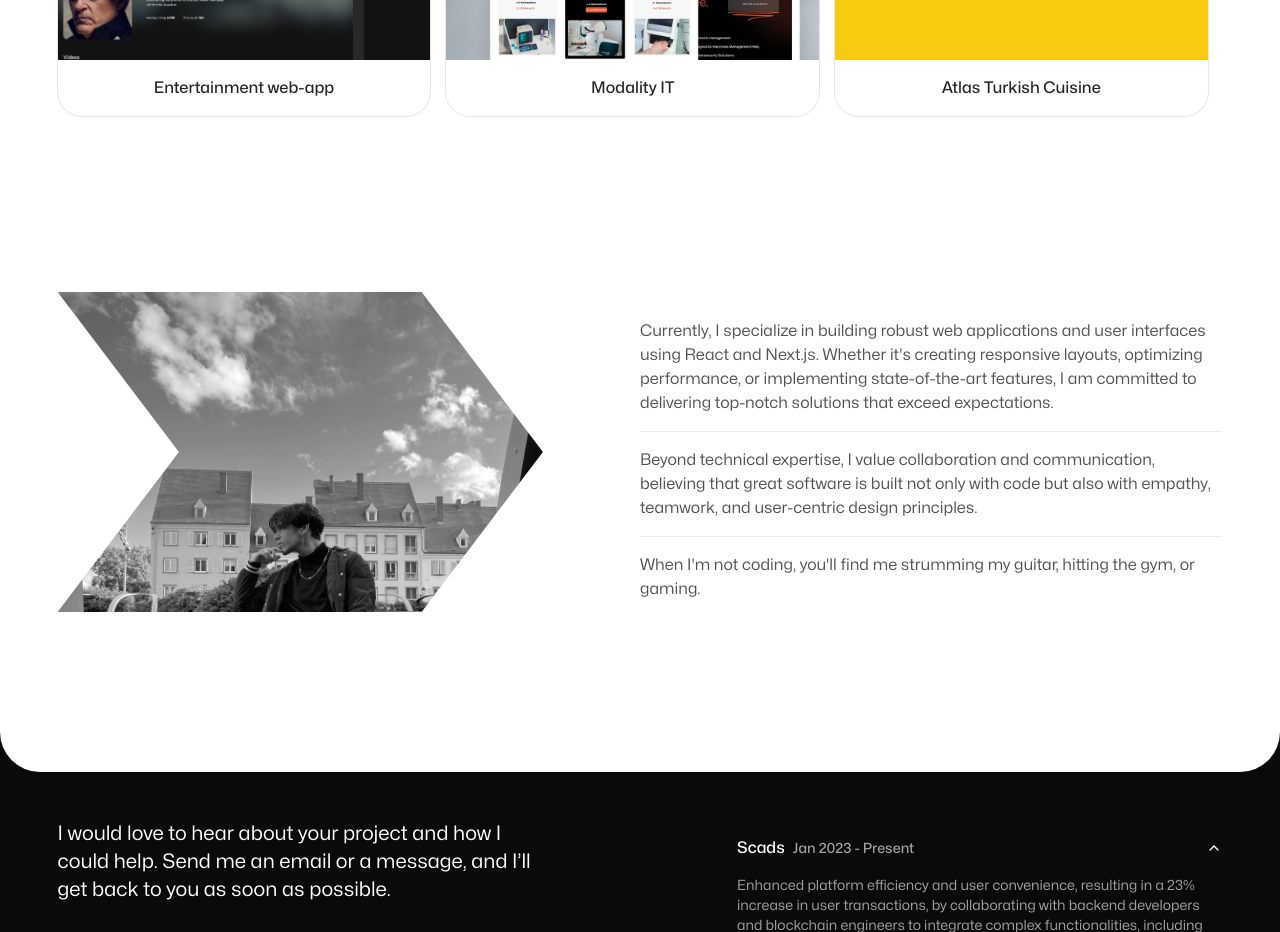
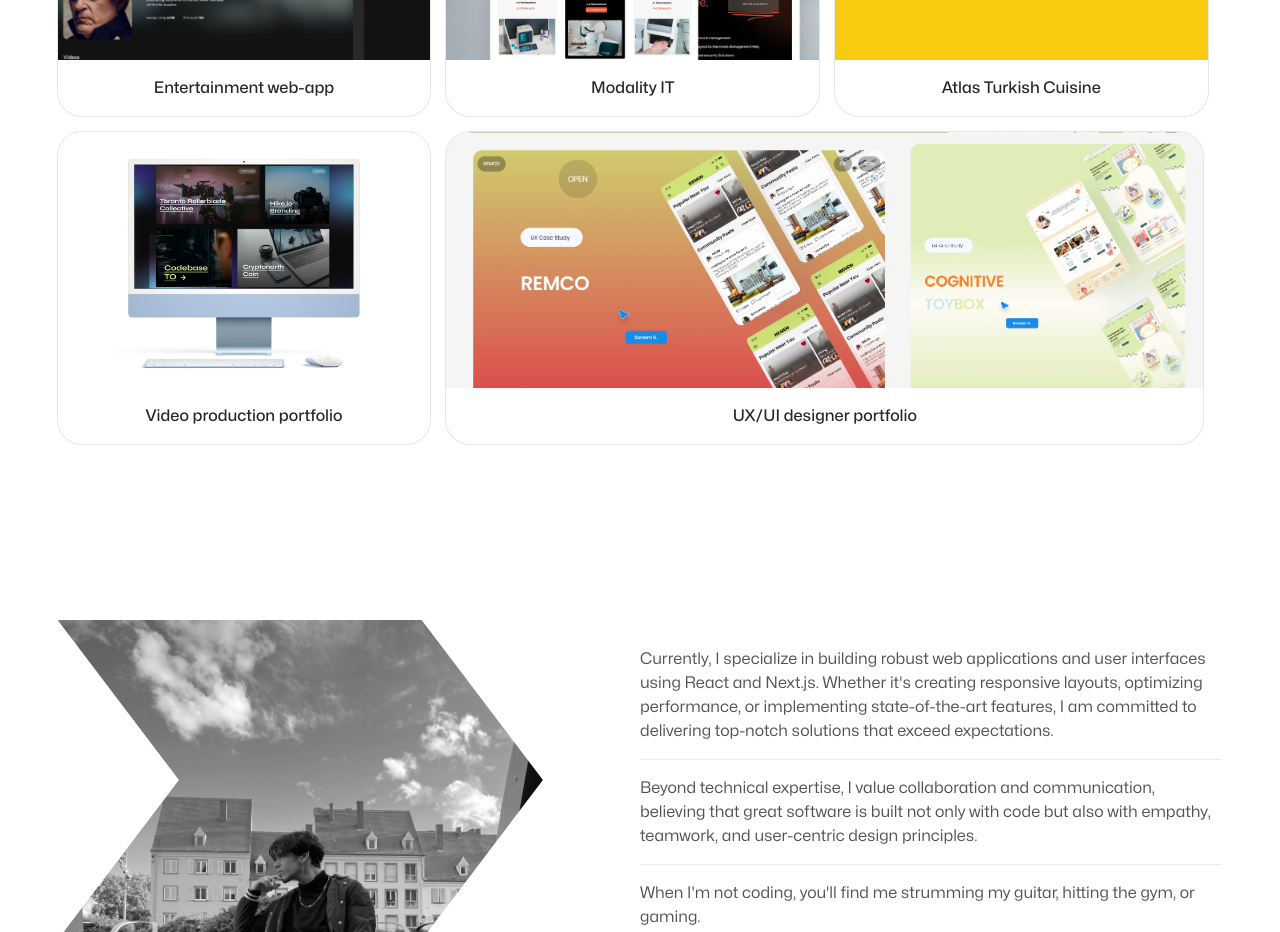
Before and after one commit to shadow16305/me, a Next.js app: page /#skills in a window 1280 px wide. Shown: the part 2280-3212 px from the top of the page. Built offline with nearby package versions, Linux system fonts and the light colour scheme.

Commit message:
Add 2 more projects

```diff
--- a/app/(routes)/_components/projects/project-card.tsx
+++ b/app/(routes)/_components/projects/project-card.tsx
@@ -22,7 +22,9 @@ export const ProjectCard: React.FC<ProjectCardProps> = ({
       onClick={setActive}
       className={cn(
         "group flex w-full cursor-pointer flex-col rounded-3xl pb-4 ring-1 ring-neutral-950/10 transition-colors hover:bg-neutral-100",
-        title === "Uma-lab" ? "lg:w-[65%]" : "lg:w-[32%]",
+        title === "Uma-lab" || title === "UX/UI designer portfolio"
+          ? "lg:w-[65%]"
+          : "lg:w-[32%]",
       )}
     >
       <div className="flex w-full flex-col gap-4">
--- a/constants.tsx
+++ b/constants.tsx
@@ -247,4 +247,28 @@ export const projects = [
     },
     stack: "ReactJS, TypeScript, TailwindCSS, Express, Vite, Node.js",
   },
+  {
+    id: "project-9",
+    title: "Video production portfolio",
+    imgSrc: "/images/video-production.jpg",
+    github_link: "https://github.com/shadow16305/video-production-portfolio",
+    site_link: "https://inevda.com/",
+    description: {
+      p1: "I collaborated with a client on Upwork to transform their design into a fully functional and responsive website. I implemented a pixel-perfect UI to match the provided design and integrated a contact form with validation and email functionality. The site was thoroughly tested for responsiveness and cross-browser compatibility, delivering a user-friendly platform that met the client’s vision and expectations.",
+      p2: null,
+    },
+    stack: "ReactJS, TypeScript, TailwindCSS, Express, Vite, Node.js",
+  },
+  {
+    id: "project-10",
+    title: "UX/UI designer portfolio",
+    imgSrc: "/images/uxui-portfolio.png",
+    github_link: "https://github.com/shadow16305/sanemuix",
+    site_link: "https://www.sanemuix.com/",
+    description: {
+      p1: "I was tasked with building a dynamic portfolio website for a client, based on a design they provided. The project involved creating multiple pages with dynamic routes, implementing complex UI elements, and incorporating a variety of animations to enhance user engagement. A key feature was a custom following cursor, adding an interactive and modern touch. The final product was a fully functional, visually captivating website that aligned perfectly with the client's design and objectives.",
+      p2: null,
+    },
+    stack: "NextJS, TypeScript, TailwindCSS, Framer-Motion",
+  },
 ];
```
Also changed, not shown: public/images/uxui-portfolio.png (added), public/images/video-production.jpg (added).
